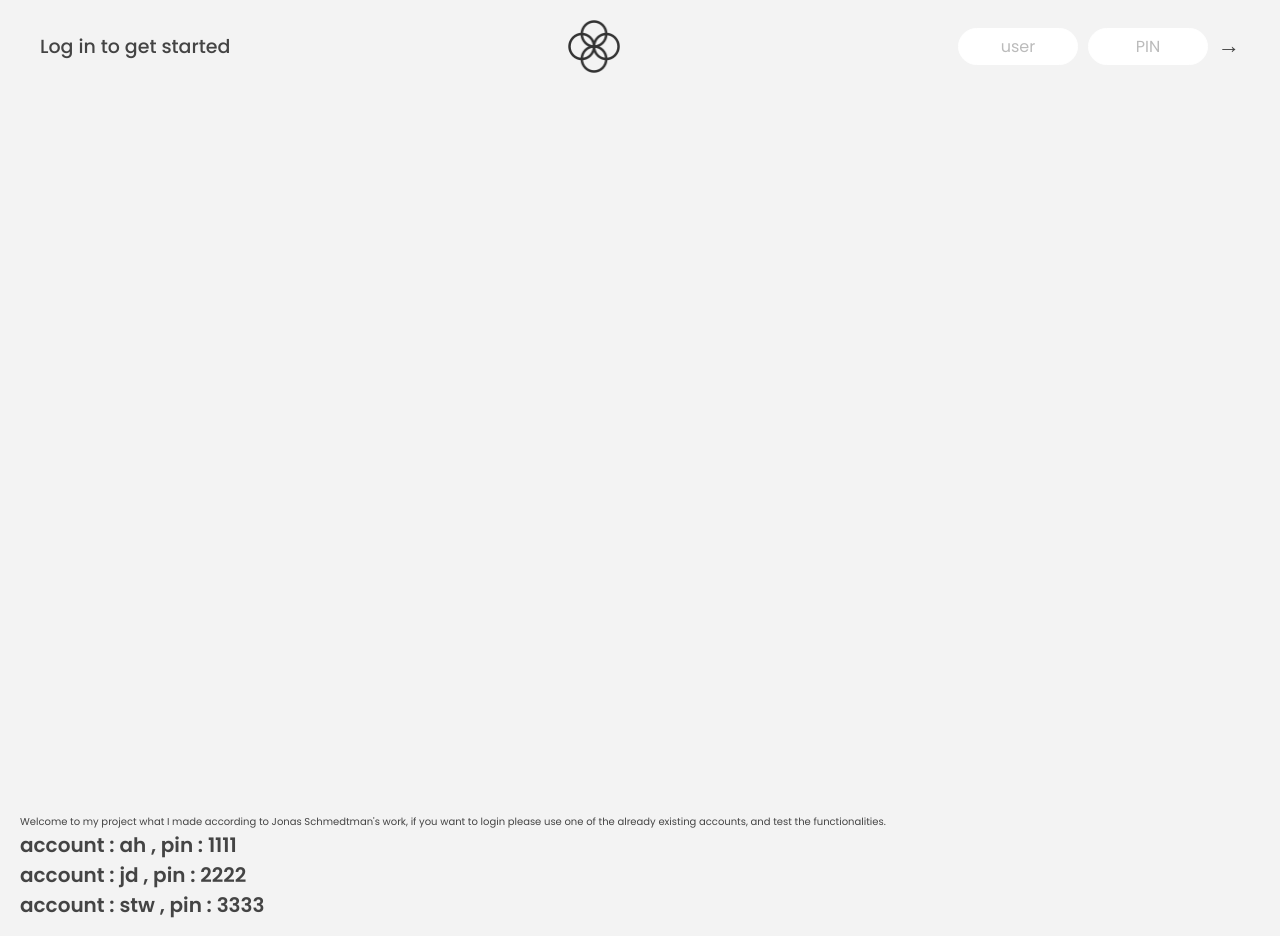
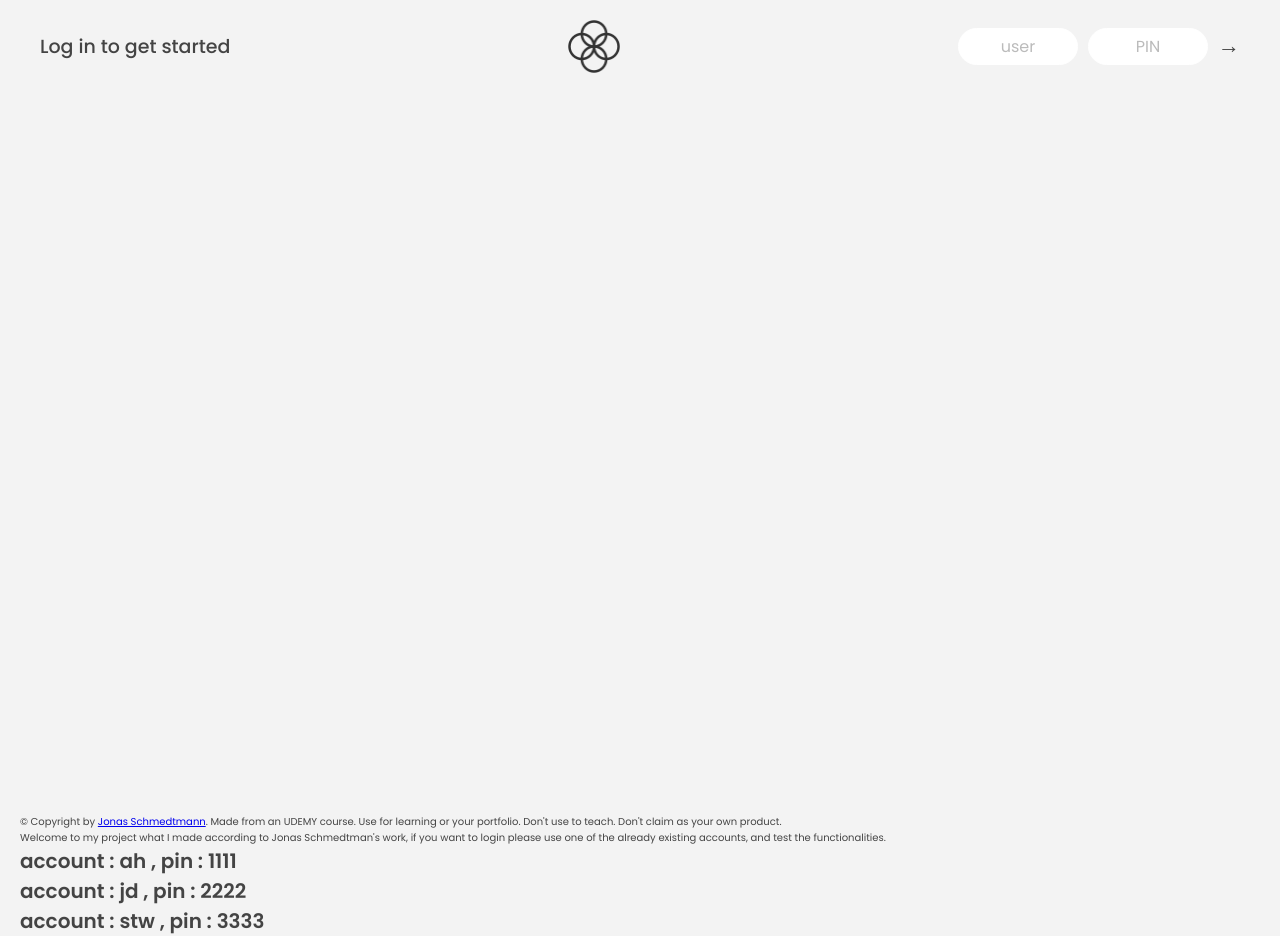
Before and after one commit to HegedusAlexandra/bankist, a plain HTML site: page welcome.html in a window 1280 px wide. Drawn offline with Linux system fonts and the light colour scheme.

Commit message:
added defer

```diff
--- a/welcome.html
+++ b/welcome.html
@@ -12,6 +12,7 @@
     />
 
     <link rel="stylesheet" href="welcome.css" />
+    <script defer src="welcome.js"></script>
     <title>Bankist</title>
   </head>
   <body>
@@ -119,10 +120,19 @@
       </p>
     </main>
 
-    <!-- <footer>
-      &copy; by Jonas Schmedtmann. Don't claim as your own :)
-    </footer> -->
+    <footer>
+      <p class="footer__copyright">
+        &copy; Copyright by
+        <a
+          class="footer__link twitter-link"
+          target="_blank"
+          href="https://twitter.com/jonasschmedtman"
+          >Jonas Schmedtmann</a
+        >. Made from an UDEMY course. Use for learning or your portfolio. Don't
+        use to teach. Don't claim as your own product.
+      </p>
+    </footer>
 
-    <script src="welcome.js"></script>
+
   </body>
 </html>
```
Also changed, not shown: index.html (+1 -2 lines).
